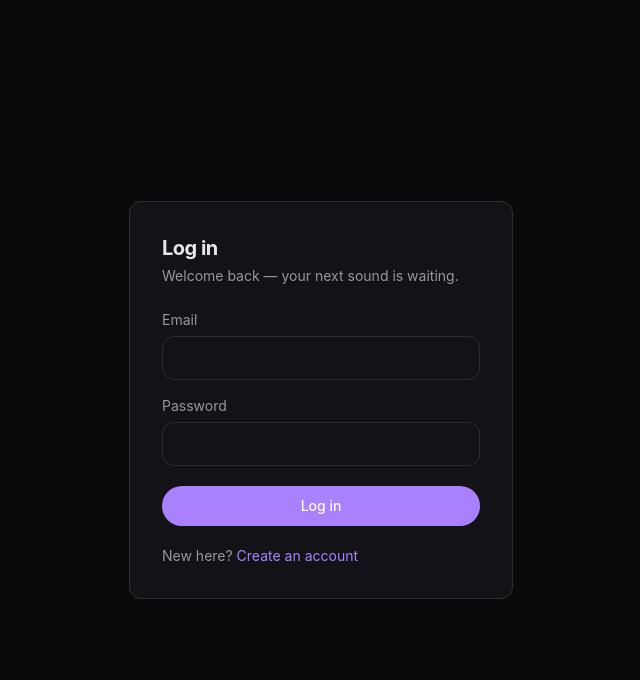
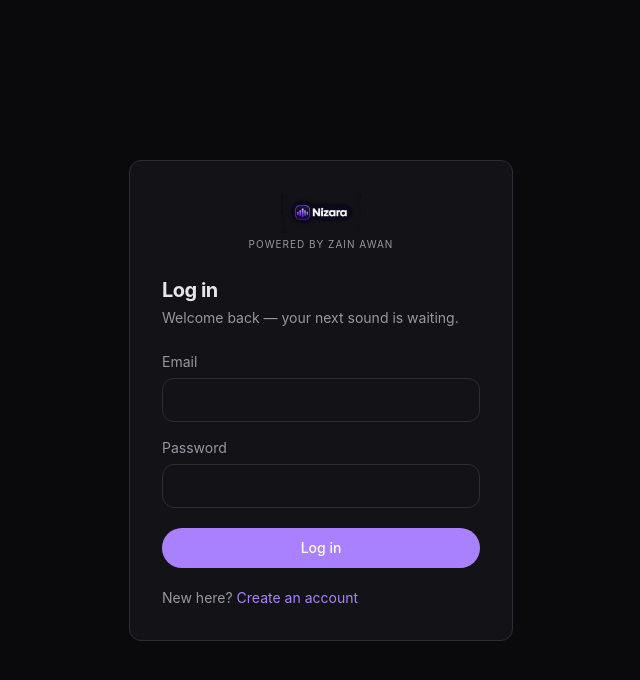
Before and after one commit to zainmushtaq5/Song-Website-, a Next.js app in the folder frontend/: page /login in a window 1280 px wide. Shown: the top 680 px of the page, without its empty margins (319-959 px from the left). Built offline with nearby package versions, Linux system fonts and the light colour scheme; no server answers.

Commit message:
feat: add Nizara logo and developer attribution

```diff
--- a/frontend/src/app/(auth)/login/page.tsx
+++ b/frontend/src/app/(auth)/login/page.tsx
@@ -34,6 +34,10 @@ function LoginForm() {
 
   return (
     <div className="rounded-card border border-line bg-surface p-6 sm:p-8">
+      <div className="mb-6 flex flex-col items-center text-center">
+        <img src="/logo.png" alt="Nizara" className="h-10 w-auto object-contain" />
+        <p className="mt-1 text-[10px] uppercase tracking-widest text-muted">powered by ZAIN AWAN</p>
+      </div>
       <h1 className="text-xl font-bold tracking-tight">Log in</h1>
       <p className="mt-1 text-sm text-muted">Welcome back — your next sound is waiting.</p>
       <form onSubmit={onSubmit} className="mt-6 flex flex-col gap-4" noValidate>
--- a/frontend/src/app/(auth)/register/page.tsx
+++ b/frontend/src/app/(auth)/register/page.tsx
@@ -49,6 +49,10 @@ export default function RegisterPage() {
 
   return (
     <div className="rounded-card border border-line bg-surface p-6 sm:p-8">
+      <div className="mb-6 flex flex-col items-center text-center">
+        <img src="/logo.png" alt="Nizara" className="h-10 w-auto object-contain" />
+        <p className="mt-1 text-[10px] uppercase tracking-widest text-muted">powered by ZAIN AWAN</p>
+      </div>
       <h1 className="text-xl font-bold tracking-tight">Join</h1>
       <p className="mt-1 text-sm text-muted">
         Create an account to listen, like, download — and upload your own music.
--- a/frontend/src/components/layout/navbar.tsx
+++ b/frontend/src/components/layout/navbar.tsx
@@ -27,11 +27,8 @@ export function Navbar() {
   return (
     <header className="sticky top-0 z-50 border-b border-line bg-bg/85 pt-[var(--safe-t)] backdrop-blur">
       <nav className="mx-auto flex h-14 max-w-6xl items-center gap-4 px-4 sm:px-6">
-        <Link href="/" className="flex items-center gap-2 font-bold tracking-tight" aria-label="Songs home">
-          <span className="flex h-8 w-8 items-center justify-center rounded-card bg-accent text-white">
-            <Music2 className="h-4.5 w-4.5" aria-hidden />
-          </span>
-          <span className="text-base">Songs</span>
+        <Link href="/" className="flex items-center gap-2 font-bold tracking-tight" aria-label="Nizara home">
+          <img src="/logo.png" alt="Nizara" className="h-8 w-auto object-contain" />
         </Link>
 
         <div className="hidden items-center gap-1 sm:flex">
```
Also changed, not shown: frontend/public/logo.png (added).
